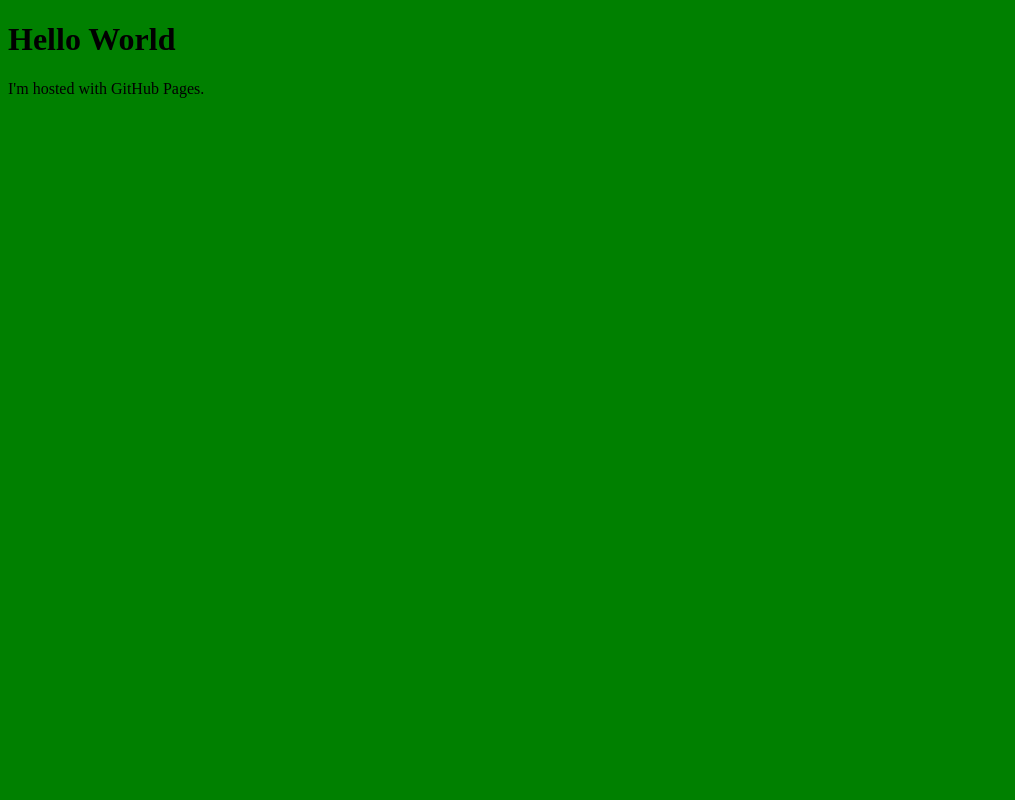
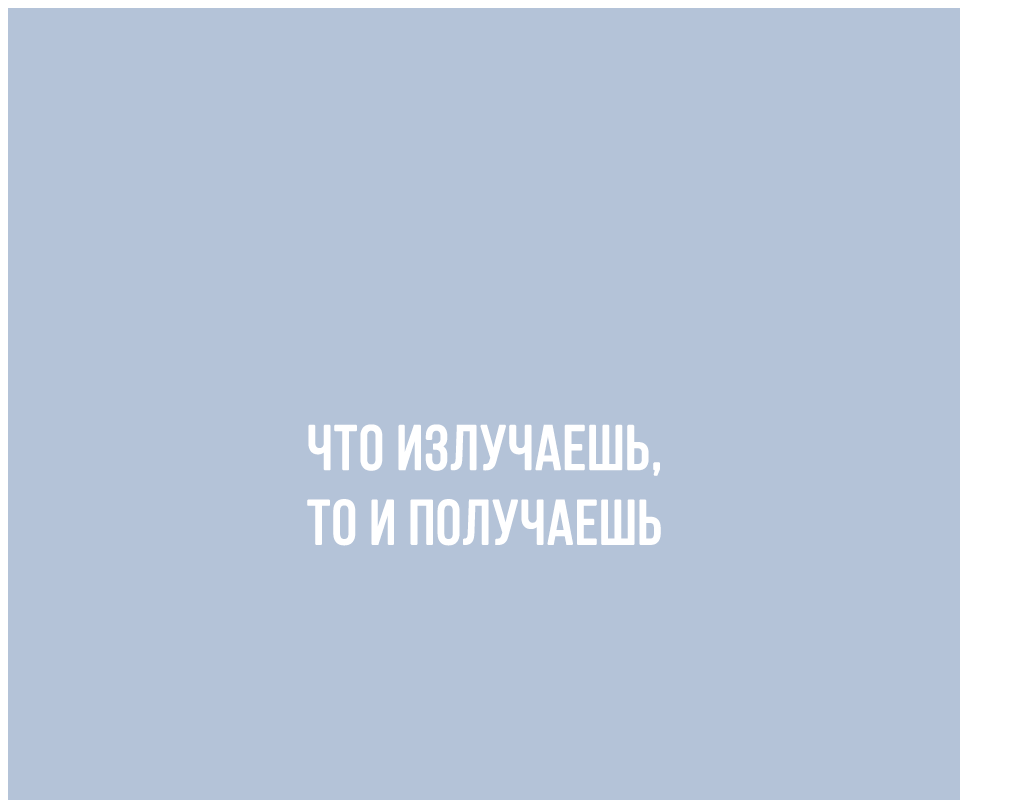
Before and after one commit to IKulimanov/nashatasha.github.io, a plain HTML site: page index.html in a window 1280 px wide. Shown: the top 800 px of the page, without its empty margins (0-1015 px from the left). Drawn offline with Linux system fonts and the light colour scheme.

Commit message:
Update index.html

```diff
--- a/index.html
+++ b/index.html
@@ -1,14 +1,9 @@
 <!DOCTYPE html>
 <html>
   <header>
-    <style>
-      body {
-        background: green
-      }
-    </style>
+      <meta name="viewport" content="width=device-width, initial-scale=1.0">
   </header>
 <body>
-<h1>Hello World</h1>
-<p>I'm hosted with GitHub Pages.</p>
+  <img src="./image_2024-01-23_22-44-06.png" alt="Описание изображения">
 </body>
 </html>
```
